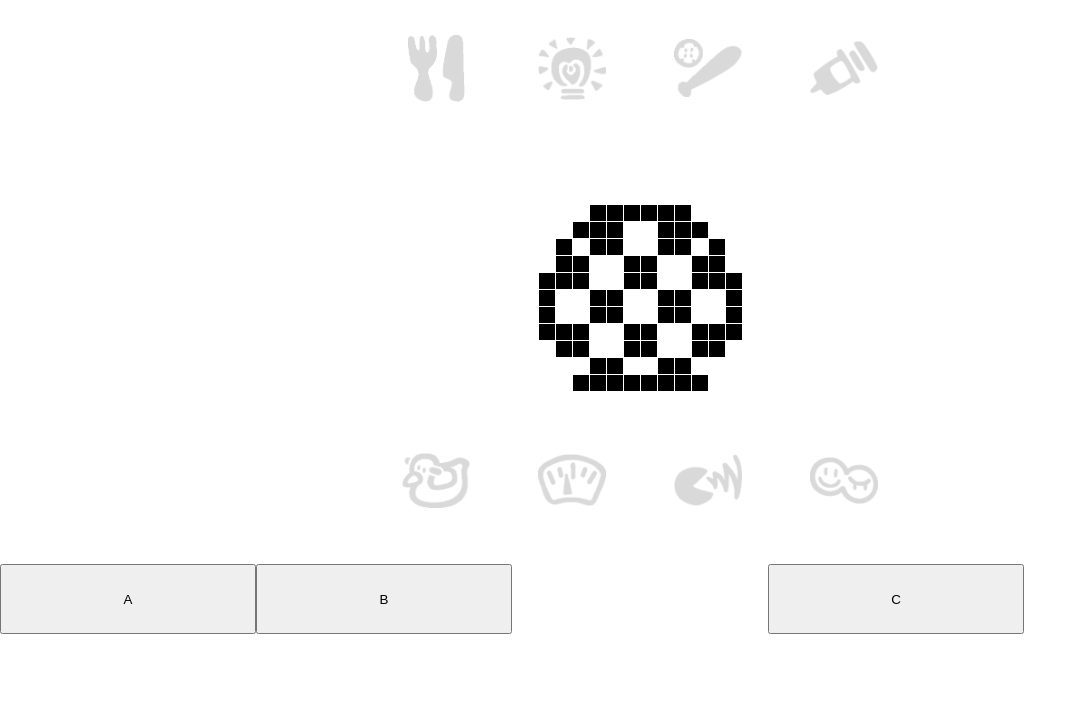
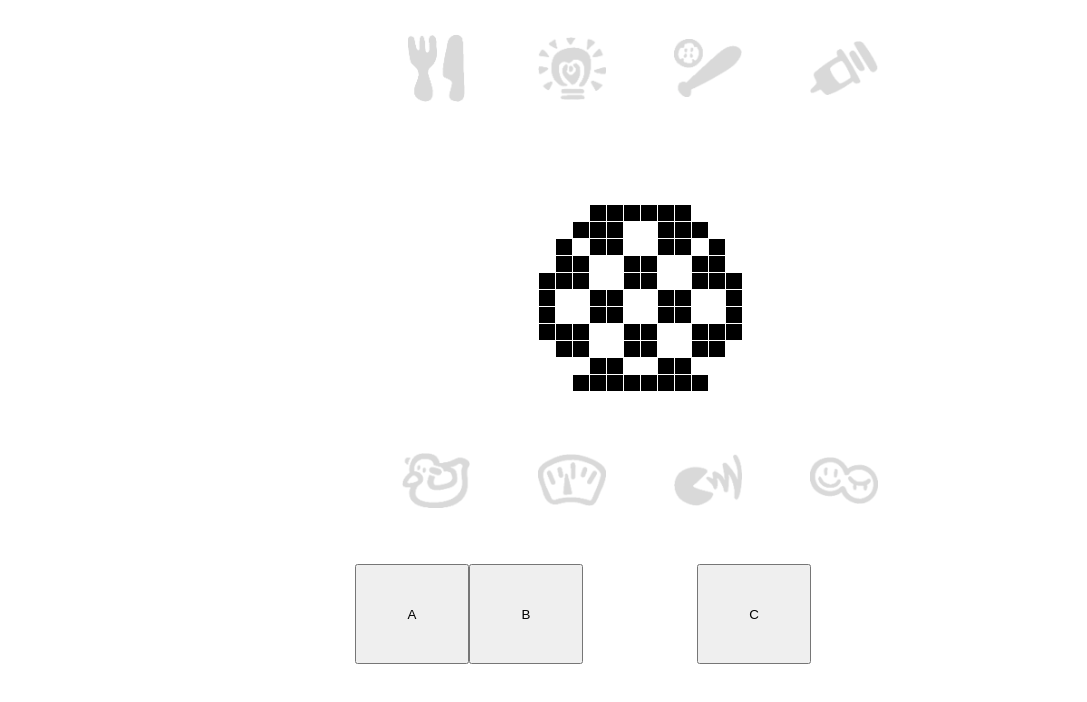
Before and after one commit to ldanet/tamagotchi-costume, a React (Create React App) app: page / in a window 1280 px wide. Shown: the top 702 px of the page, without its empty margins (0-1087 px from the left). Built offline with nearby package versions, Linux system fonts and the light colour scheme.

Commit message:
Improve button styles for both desktop and ereader

```diff
--- a/src/App.css
+++ b/src/App.css
@@ -38,10 +38,12 @@
 }
 
 .controls {
+  max-width: 570px;
+  margin: auto;
   margin-top: 20px;
   display: grid;
   grid-template-columns: repeat(5, 1fr);
-  height: 70px;
+  height: 100px;
 }
 
 #c {
```
